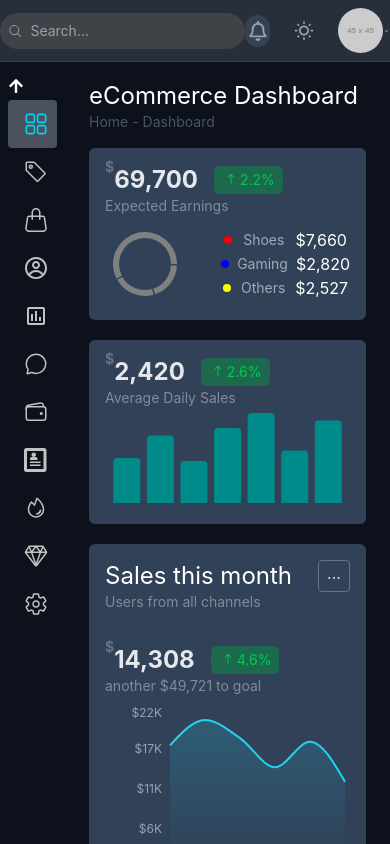
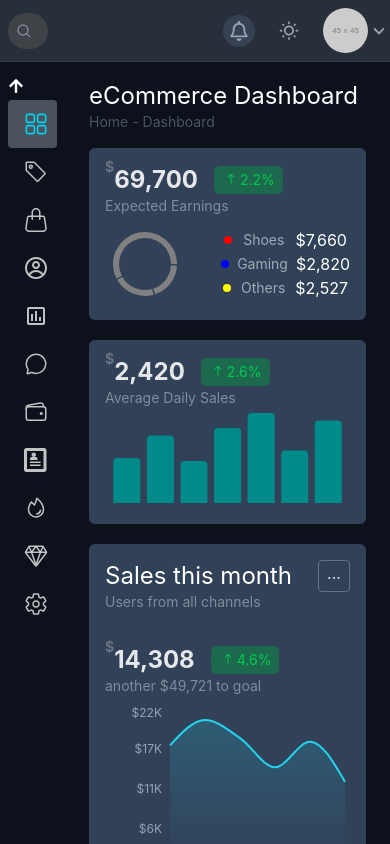
Before and after one commit to nimanek/dashboard, a React (Vite) app: page / in a window 390 px wide. Shown: the top 844 px of the page. Built offline with nearby package versions, Linux system fonts and the light colour scheme.

Commit message:
made responsive the searchBar in navbar

```diff
--- a/src/components/Header.tsx
+++ b/src/components/Header.tsx
@@ -3,13 +3,27 @@ import { FaRegBell } from "react-icons/fa";
 import { MdOutlineWbSunny } from "react-icons/md";
 import { IoMoonOutline } from "react-icons/io5";
 import { MdKeyboardArrowDown } from "react-icons/md";
-import { useContext } from "react";
+import { useContext, useEffect, useRef, useState } from "react";
 import { ThemeContext } from "../context/ThemeContext";
 
 
 export const Header = () => {
+    const [isSearchOpen, setIsSearchOpen] = useState(false);
+    const searchRef = useRef<HTMLFormElement>(null);
 
     const {isDark, toggleTheme} = useContext(ThemeContext)
+
+    useEffect(() => {
+    const handleClickOutside = (event: MouseEvent) => {
+      if (searchRef.current && !searchRef.current.contains(event.target as Node)) {
+        setIsSearchOpen(false);
+      }
+    };
+
+    document.addEventListener("mousedown", handleClickOutside);
+    return () => document.removeEventListener("mousedown", handleClickOutside);
+  }, []);
+
 
 
   return (
@@ -18,9 +32,9 @@ export const Header = () => {
             <img className="rounded-full hidden md:block" src="https://placehold.co/50" alt="" />
 
 
-            <form className="flex rounded-4xl dark:bg-[#3f4247] bg-white items-center p-2 gap-2 select-none w-70">
-                <HiMagnifyingGlass color="#99a1af"/>
-                <input className="bg-transparent outline-0 text-sm placeholder-gray-400 dark:text-gray-400 w-full" placeholder="Search..." type="search" />
+            <form ref={searchRef} className={`flex rounded-4xl dark:bg-[#3f4247] bg-white items-center p-2 gap-2 select-none w-10 md:w-70 ml-[2%] md:ml-0 transition-all ${isSearchOpen ? "w-50" : ''}`}>
+                    <HiMagnifyingGlass className="shrink-0" onClick={()=> setIsSearchOpen(true)} color="#99a1af"/>
+                <input className={`bg-transparent outline-0 text-sm placeholder-gray-400 dark:text-gray-400 w-full`} placeholder="Search..." type="search" />
             </form>
 
 
```
